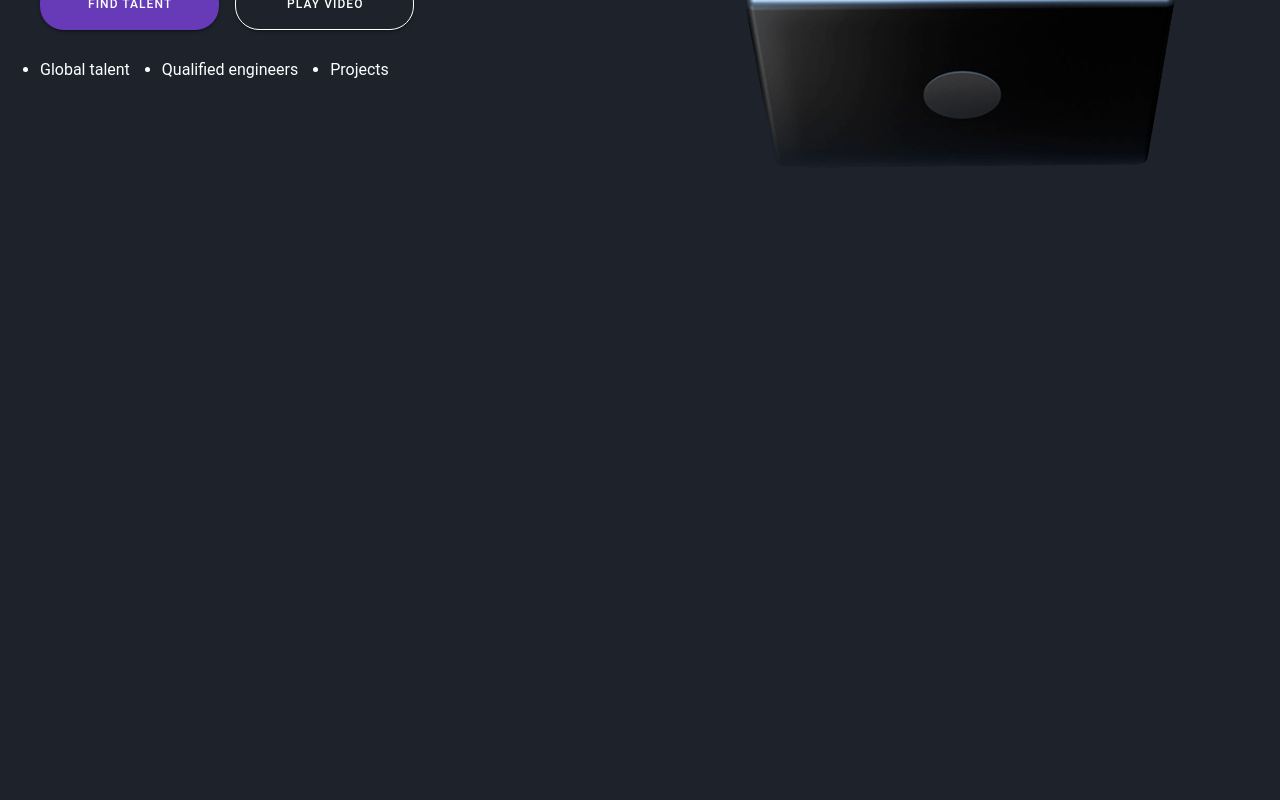
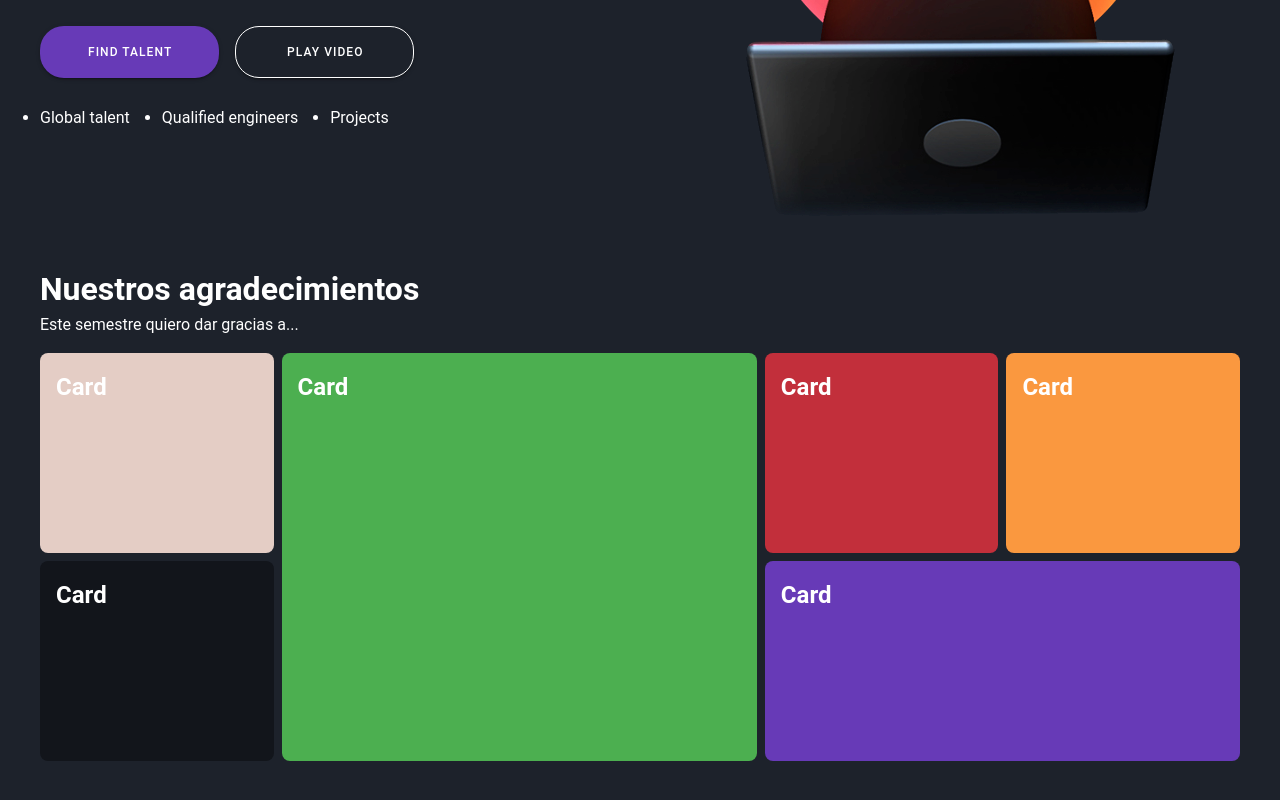
Before and after one commit to alexdevrr05/yearbook-vue, a Vue app: page /#/home in a window 1280 px wide. Shown: the part 490-1290 px from the top of the page. Before the commit the page ends 800 px from the top, so only its background shows below. Built offline with nearby package versions, Linux system fonts and the light colour scheme.

Commit message:
cards section finished

```diff
--- /dev/null
+++ b/src/modules/main/components/CustomizedCard.vue
@@ -0,0 +1,38 @@
+
+<template>
+    <div class="card" :style="{ backgroundColor: cardColor }">
+        <div class="card-content">
+            <h1>Card</h1>
+        </div>
+    </div>
+</template>
+
+<script>
+
+export default {
+
+    props: {
+        cardColor: {
+            String,
+            default: '#6834a6',
+        },
+    },
+
+    setup() {
+
+    },
+}
+
+</script>
+
+<style scoped>
+.card {
+    background-color: black;
+    border-radius: 8px;
+    min-height: 200px;
+}
+
+.card-content {
+    padding: 1rem;
+}
+</style>
--- /dev/null
+++ b/src/modules/main/layouts/ContentCardsLayout.vue
@@ -0,0 +1,79 @@
+<template>
+    <section class="section">
+        <div class="container">
+            <h1 class="title-cards-section">Nuestros agradecimientos</h1>
+            <p class="">Este semestre quiero dar gracias a...</p>
+            <div class="container-cards">
+                <!-- color crema -->
+                <customized-card cardColor="#E4CDC5" />
+
+                <!-- color verde -->
+                <customized-card cardColor="#4CAF50" />
+
+                <!-- color rojo -->
+                <customized-card cardColor="#C22F3B" />
+
+                <!-- color amarillo -->
+                <customized-card cardColor="#FA983F" />
+
+                <!-- color deep gray -->
+                <customized-card cardColor="#12151b" />
+
+                <!-- color morado -->
+                <customized-card cardColor="#673AB7" />
+            </div>
+        </div>
+    </section>
+</template>
+
+<script>
+
+import { defineAsyncComponent } from 'vue';
+
+export default {
+    components: {
+        CustomizedCard: defineAsyncComponent(() => import(/* webpackChunkName: "Card" */ '@/modules/main/components/CustomizedCard'))
+    }
+}
+</script>
+
+<style scoped>
+.section {
+    margin-top: 2.5rem;
+    color: white;
+    padding: 0 2rem;
+}
+
+.title-cards-section {
+    font-size: 2rem;
+}
+
+.container-cards {
+    display: grid;
+    grid-template-columns: repeat(2, 1fr);
+    padding: 1rem 0;
+    gap: .5rem;
+    margin-bottom: 10rem;
+}
+
+@media (min-width: 768px) {
+
+    .section {
+        padding: unset;
+    }
+
+    .container-cards {
+        grid-template-columns: repeat(5, 1fr);
+    }
+
+    .card:nth-child(2) {
+        display: grid;
+        grid-column: 2 / 4;
+        grid-row: 1 / 3;
+    }
+
+    .card:last-child {
+        grid-column: 4 / 6;
+    }
+}
+</style>
--- a/src/modules/main/layouts/HomeLayout.vue
+++ b/src/modules/main/layouts/HomeLayout.vue
@@ -1,7 +1,8 @@
 <template>
     <div class="container">
+        <router-view />
         <header-component />
-        <router-view />
+        <content-cards />
     </div>
 </template>
 
@@ -11,7 +12,8 @@ import { defineAsyncComponent } from 'vue';
 
 export default {
     components: {
-        HeaderComponent: defineAsyncComponent(() => import(/* webpackChunkName: "Header" */ '@/modules/main/components/Header'))
+        HeaderComponent: defineAsyncComponent(() => import(/* webpackChunkName: "Header" */ '@/modules/main/components/Header')),
+        ContentCards: defineAsyncComponent(() => import(/* webpackChunkName: "ContentCardsLayout" */ './ContentCardsLayout'))
     }
 }
 
--- a/src/modules/main/styles/styles.main.css
+++ b/src/modules/main/styles/styles.main.css
@@ -3,6 +3,7 @@
     --secundary-color: #12151b;
     --blanco: #FFF;
     --negro: #000000;
+    --verde: #00E676;
     --fuentePrincipal: 'Poppins', sans-serif;
 }
 
@@ -50,6 +51,7 @@ a {
 @media (min-width: 1280px) {
     .header__grid {
         padding: unset;
+        margin-top: 3rem;
     }
 }
 
```
